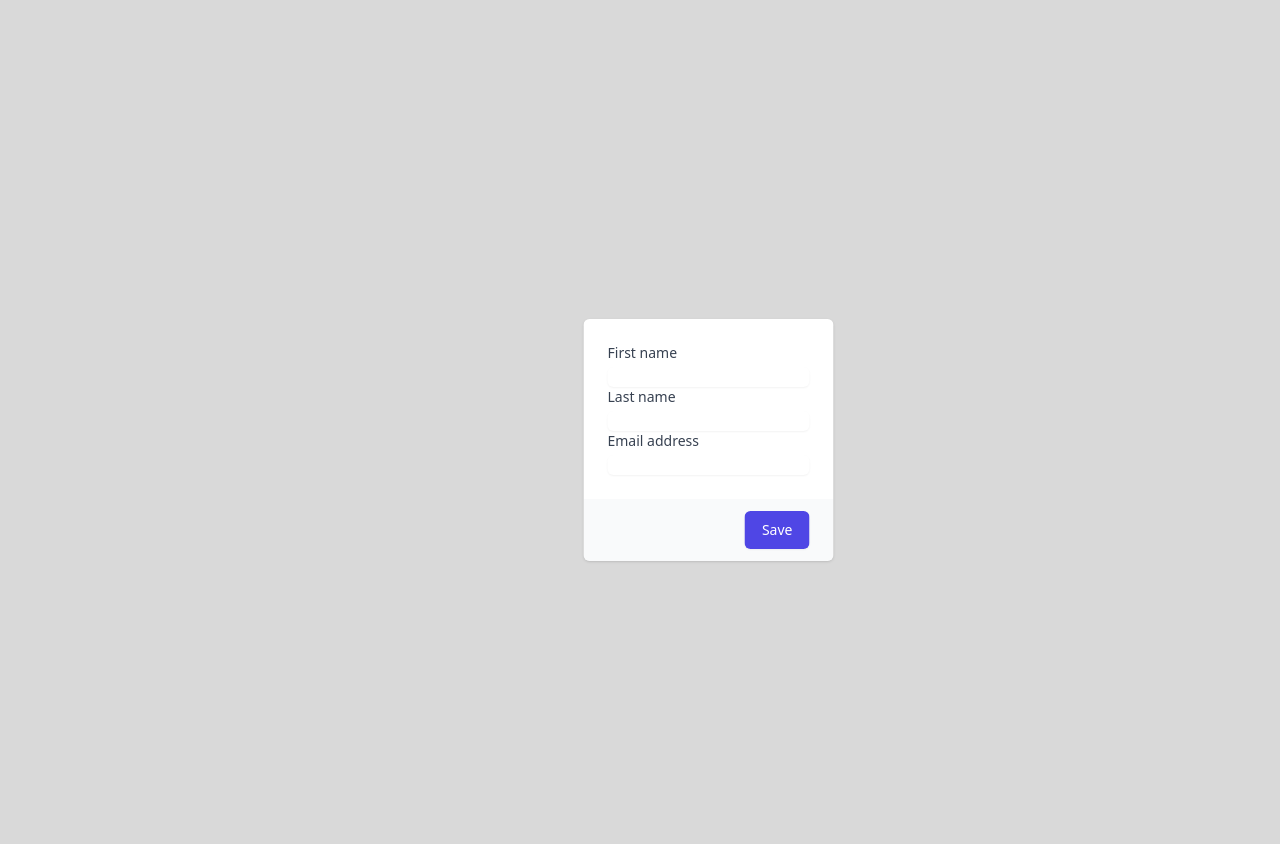
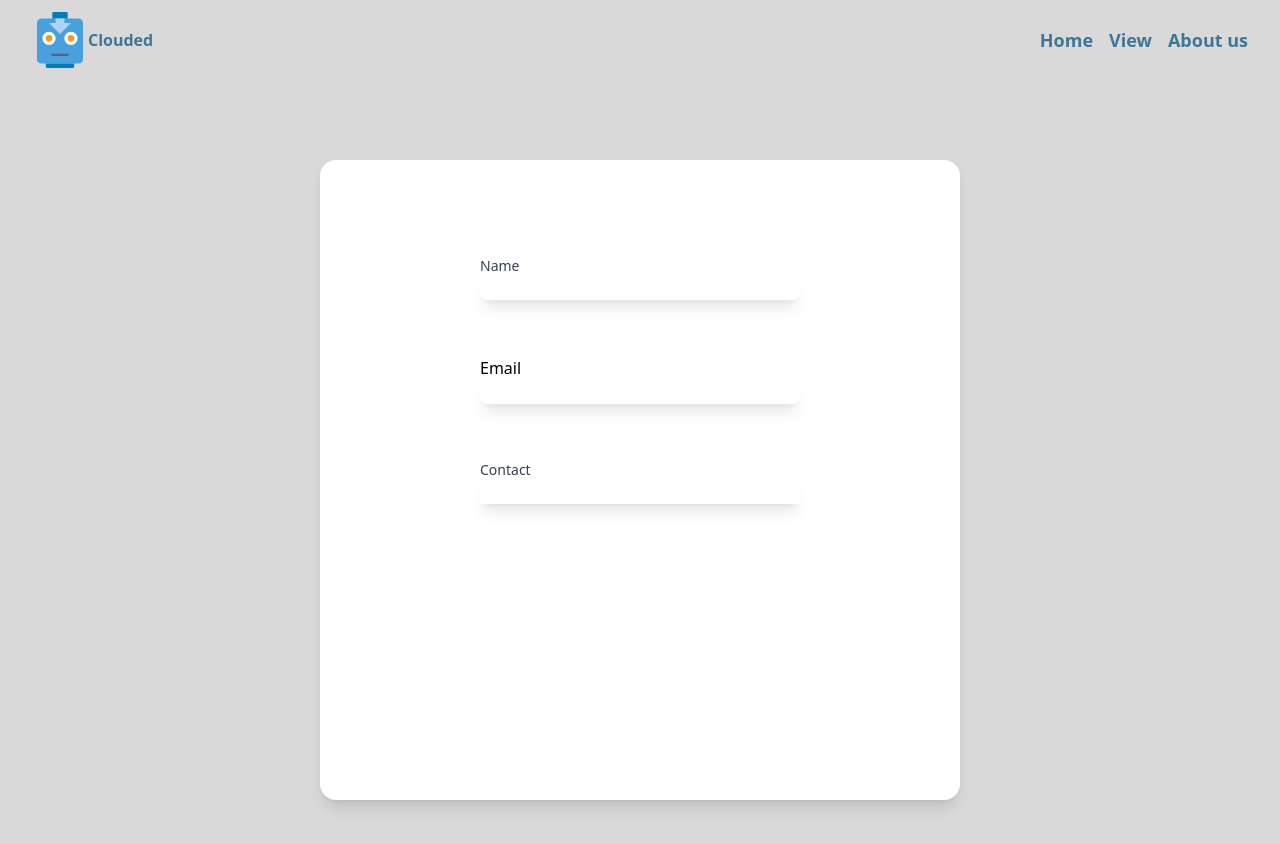
Before and after one commit to Mohtoto/Clouded, a React (Vite) app in the folder client/: page /addClient in a window 1280 px wide. Shown: the top 844 px of the page. Before the commit the page ends 800 px from the top, so only its background shows below. Built offline with nearby package versions, Linux system fonts and the light colour scheme.

Commit message:
changes to the UI

```diff
--- a/client/src/components/AddClient.jsx
+++ b/client/src/components/AddClient.jsx
@@ -1,79 +1,67 @@
 import React from "react";
+import Nav from "../components/Nav";
 
 const AddClient = () => {
   return (
-    <div className="row">
-      <div className="mt-10 abous">
-        <div className="md:grid md:grid-cols-3 md:gap-6">
-          <div className="md:col-span-1"></div>
-          <div className="mt-5 md:col-span-2 md:mt-0">
-
-              <div className="overflow-hidden shadow sm:rounded-md">
-                <div className="bg-white px-4 py-5 sm:p-6">
-                  <div className="flex flex-col w-full">
-                    <div className="col-span-6 sm:col-span-3">
+    <>
+      <Nav />
+      <div className="w-full max-w-7xl m-auto flex items-center justify-center min-h-screen">
+        <div
+          className="bg-white w-full max-w-screen-sm rounded-2xl shadow-lg "
+          style={{ height: "40rem" }}
+        >
+          <div className="w-full h-full flex flex-col items-center mt-24 gap-14">
+            <div className="w-full max-w-xs">
               <label
                 htmlFor="first-name"
                 className="block text-sm font-medium text-gray-700"
               >
-                        First name
+                Name
               </label>
               <input
                 type="text"
                 name="first-name"
                 id="first-name"
                 autoComplete="given-name"
-                        className="mt-1 block w-full rounded-md border-gray-300 shadow-sm focus:border-indigo-500 focus:ring-indigo-500 sm:text-sm"
+                className="mt-1 block w-full rounded-md border-gray-300 shadow-lg sm:text-sm"
+              />
+            </div>
+            <div className="w-full max-w-xs">
+              <label
+                htmlFor="email"
+                className=""
+              >
+                Email
+              </label>
+              <input
+                type="email"
+                name="email"
+                id="email"
+
+                className="mt-1 block w-full rounded-md border-black shadow-lg sm:text-sm"
+              />
+            </div>
+            <div className="w-full max-w-xs">
+              <label
+                htmlFor="number"
+                className="block text-sm font-medium text-gray-700"
+              >
+                Contact
+              </label>
+              <input
+                type="text"
+                name="number"
+                id="number"
+
+                className="mt-1 block w-full shadow-lg sm:text-sm outline-gray-600 border-gray-600"
               />
             </div>
 
-                    <div className="col-span-6 sm:col-span-3">
-                      <label
-                        htmlFor="last-name"
-                        className="block text-sm font-medium text-gray-700"
-                      >
-                        Last name
-                      </label>
-                      <input
-                        type="text"
-                        name="last-name"
-                        id="last-name"
-                        autoComplete="family-name"
-                        className="mt-1 block w-full rounded-md border-gray-300 shadow-sm focus:border-indigo-500 focus:ring-indigo-500 sm:text-sm"
-                      />
-                    </div>
-
-                    <div className="col-span-6 sm:col-span-4">
-                      <label
-                        htmlFor="email-address"
-                        className="block text-sm font-medium text-gray-700"
-                      >
-                        Email address
-                      </label>
-                      <input
-                        type="text"
-                        name="email-address"
-                        id="email-address"
-                        autoComplete="email"
-                        className="mt-1 block w-full rounded-md border-gray-300 shadow-sm focus:border-indigo-500 focus:ring-indigo-500 sm:text-sm"
-                      />
-                    </div>
-                  </div>
-                </div>
-                <div className="bg-gray-50 px-4 py-3 text-right sm:px-6">
-                  <button
-                    type="submit"
-                    className="inline-flex justify-center rounded-md border border-transparent bg-indigo-600 py-2 px-4 text-sm font-medium text-white shadow-sm hover:bg-indigo-700 focus:outline-none focus:ring-2 focus:ring-indigo-500 focus:ring-offset-2"
-                  >
-                    Save
-                  </button>
-                </div>
-              </div>
 
           </div>
         </div>
       </div>
-    </div>
+    </>
   );
 };
 
```
Also changed, not shown: client/src/App.jsx (line endings or trailing spaces), 2 other files (tests, documents, lock files or other folders). Lines whose indentation alone changed are shown as unchanged.
